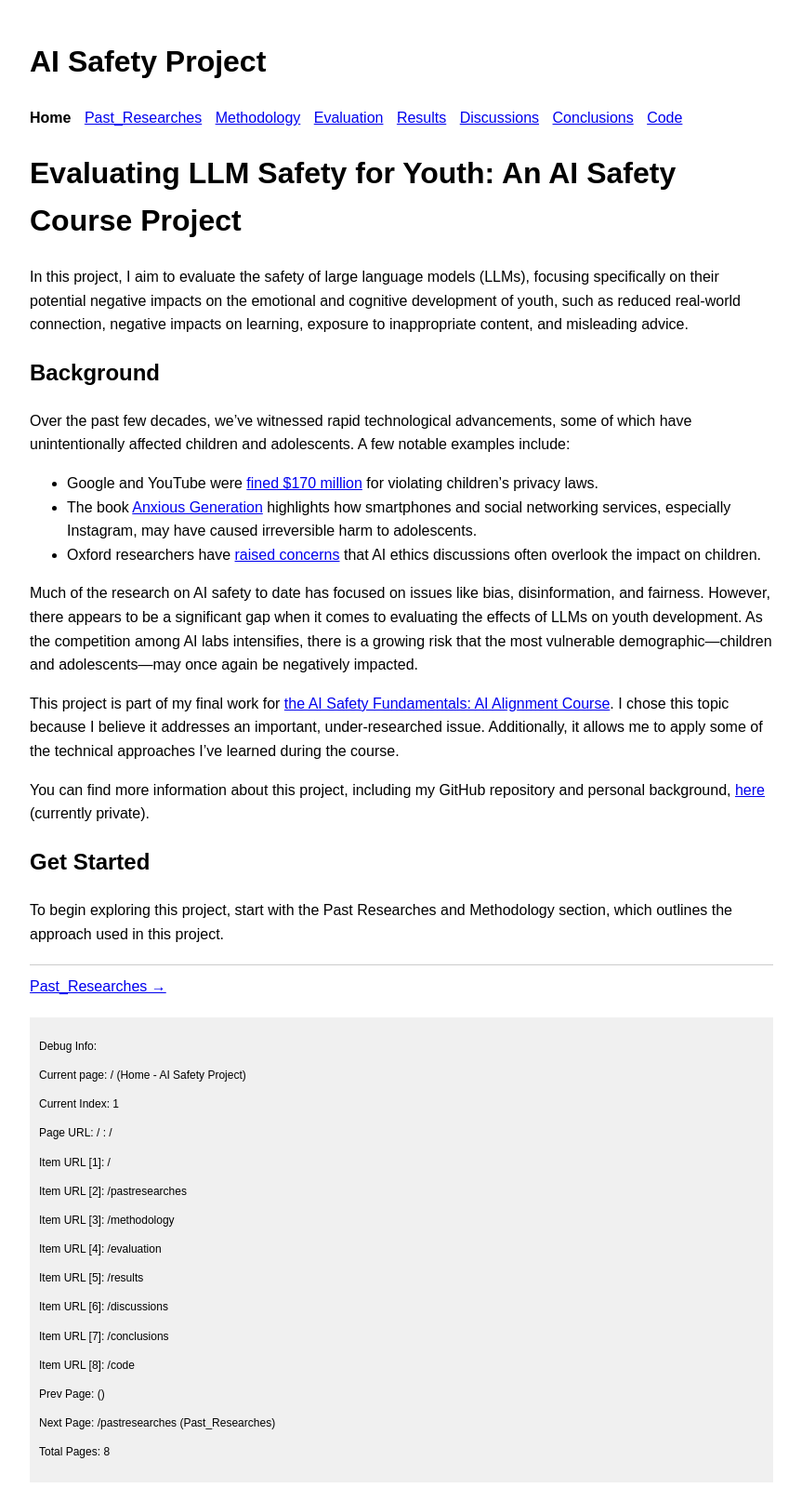
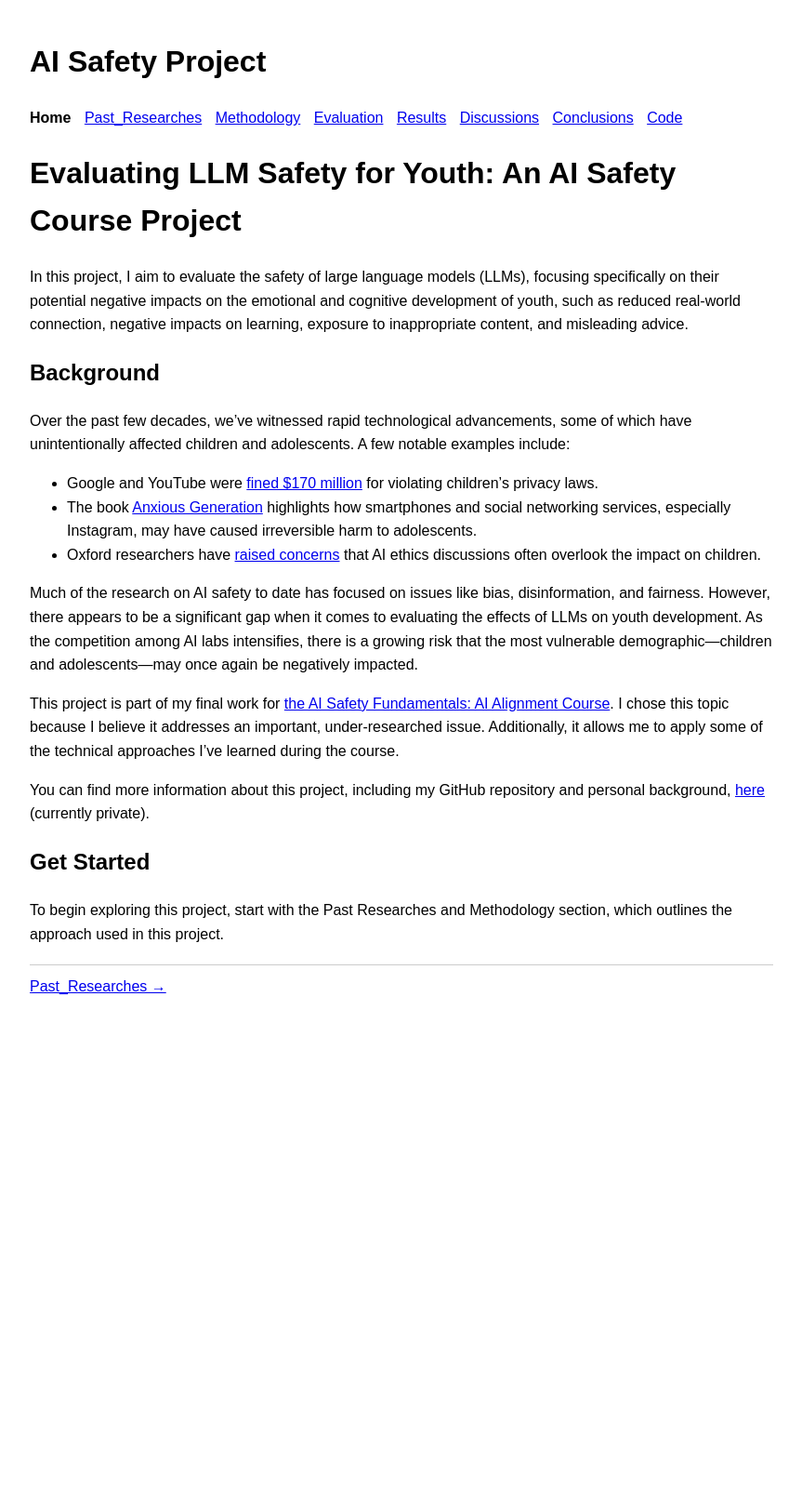
Before and after one commit to nidone/AI-Safety-Project, a Jekyll site: the page built from index.md, in a window 1280 px wide. Shown: the whole page at 93% size, without its empty margins (208-1071 px from the left). Built offline with Jekyll 4.4.1, drawn with Linux system fonts in a browser that asks for light colours; after the commit the page ends 1094 px from its top, so only the background shows below that.

Commit message:
Update default.html

```diff
--- a/_layouts/default.html
+++ b/_layouts/default.html
@@ -70,18 +70,5 @@
         {% endif %}
     </footer>
 
-    <div style="background-color: #f0f0f0; padding: 10px; margin-top: 20px; font-size: 12px;">
-        <p>Debug Info:</p>
-        <p>Current page: {{ page.url }} ({{ page.title }})</p>
-        <p>Current Index: {{ current_index }}</p>
-        <P>Page URL: {{ page.url }} : {{ normalized_page_url }}</P>
-        {% for item in pages %}
-            {% assign item_url = item.url | remove_first: site.baseurl %}
-            <P>Item URL [{{ forloop.index }}]: {{item_url}}</P>
-        {% endfor %}
-        <p>Prev Page: {{ prev_page.url }} ({{ prev_page.title }})</p>
-        <p>Next Page: {{ next_page.url }} ({{ next_page.title }})</p>
-        <p>Total Pages: {{ pages.size }}</p>
-    </div>
 </body>
 </html>
```
